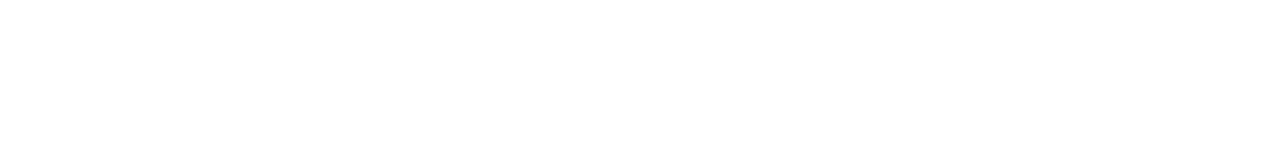
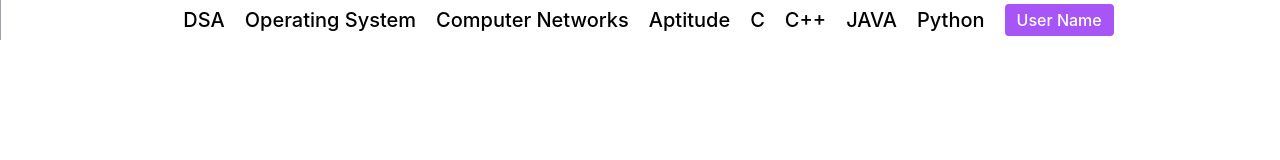
Before and after one commit to abhishekdhole/Workspace, a website built with Vite: page ex.html in a window 1280 px wide. Built offline with nearby package versions, Linux system fonts and the light colour scheme.

Commit message:
all merge

```diff
--- a/ex.html
+++ b/ex.html
@@ -18,8 +18,21 @@
 </head>
 
 <body>
+    <nav
+        class="md:mr-auto md:py-1 md:pl-4 md:border-l md:border-gray-400 font-medium text-xl flex flex-wrap items-center justify-center">
+        <a href="#" class="mr-5 hover:text-gray-900">DSA</a>
+        <a href="#" class="mr-5 hover:text-gray-900">Operating System</a>
+        <a href="#" class="mr-5 hover:text-gray-900">Computer Networks</a>
+        <a href="#" class="mr-5 hover:text-gray-900">Aptitude</a>
+        <a href="#" class="mr-5 hover:text-gray-900">C</a>
+        <a href="#" class="mr-5 hover:text-gray-900">C++</a>
+        <a href="#" class="mr-5 hover:text-gray-900">JAVA</a>
+        <a href="#" class="mr-5 hover:text-gray-900">Python</a>
+        <span
+            class="inline-flex items-center bg-purple-500  text-white border-0 py-1 px-3 focus:outline-none hover:bg-purple-200 rounded text-base mt-4 md:mt-0">User Name</span>
+    </nav>
 
-    <div class="flex h-screen overflow-hidden bg-white">
+    <div class="flex overflow-hidden bg-white">
         <div class="hidden md:flex md:flex-shrink-0">
             <div class="flex flex-col w-64">
                 <div class="flex flex-col flex-grow pt-5 overflow-y-auto bg-white border-r">
@@ -27,7 +40,9 @@
                         <a class="text-lg font-semibold tracking-tighter text-purple-600 focus:outline-none focus:ring "
                             href="/">
                             <span class="inline-flex items-center gap-2">
-                                <svg xmlns="http://www.w3.org/2000/svg" fill="none" stroke="currentColor" stroke-linecap="round" stroke-linejoin="round" stroke-width="2" class="w-10 h-10 text-white p-2 bg-purple-500 rounded-full" viewBox="0 0 24 24">
+                                <svg xmlns="http://www.w3.org/2000/svg" fill="none" stroke="currentColor"
+                                    stroke-linecap="round" stroke-linejoin="round" stroke-width="2"
+                                    class="w-10 h-10 text-white p-2 bg-purple-500 rounded-full" viewBox="0 0 24 24">
                                     <path d="M12 2L2 7l10 5 10-5-10-5zM2 17l10 5 10-5M2 12l10 5 10-5"></path>
                                 </svg>
 
```
